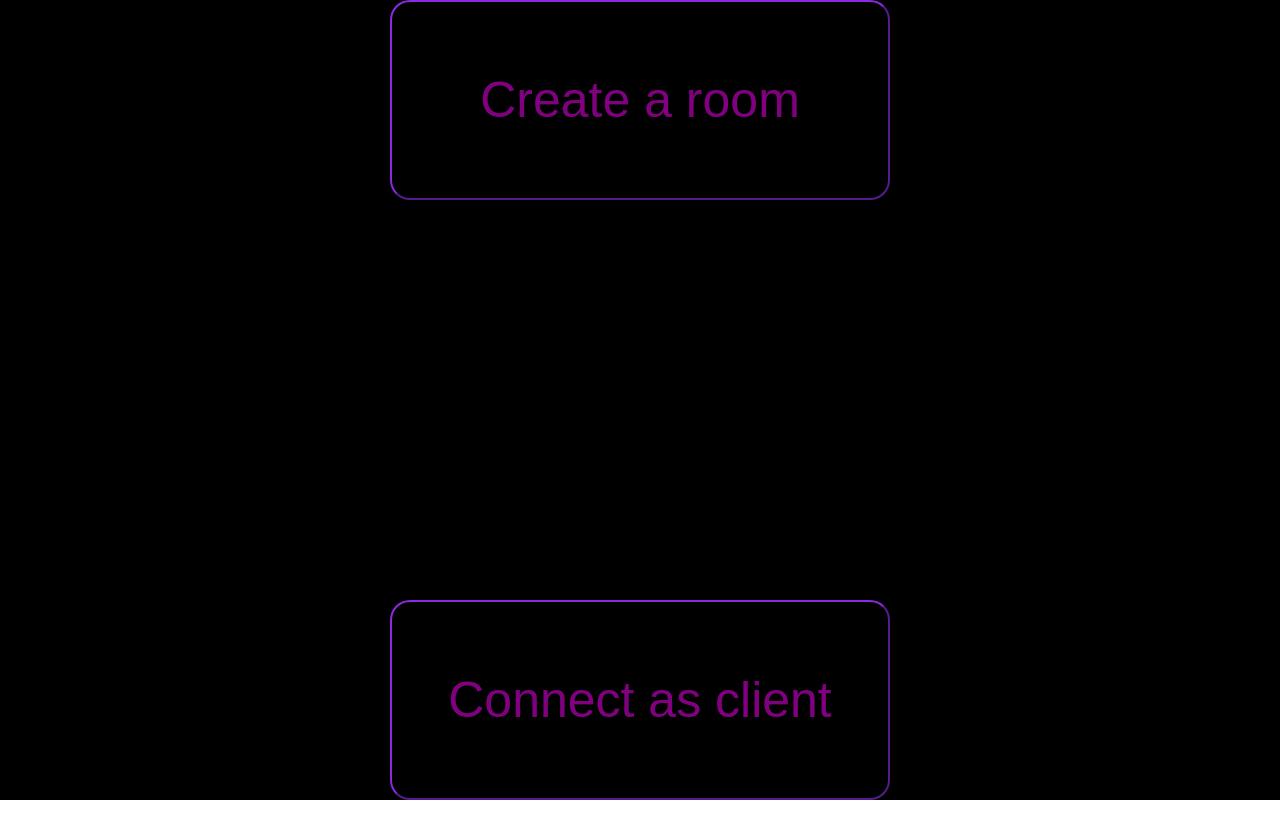
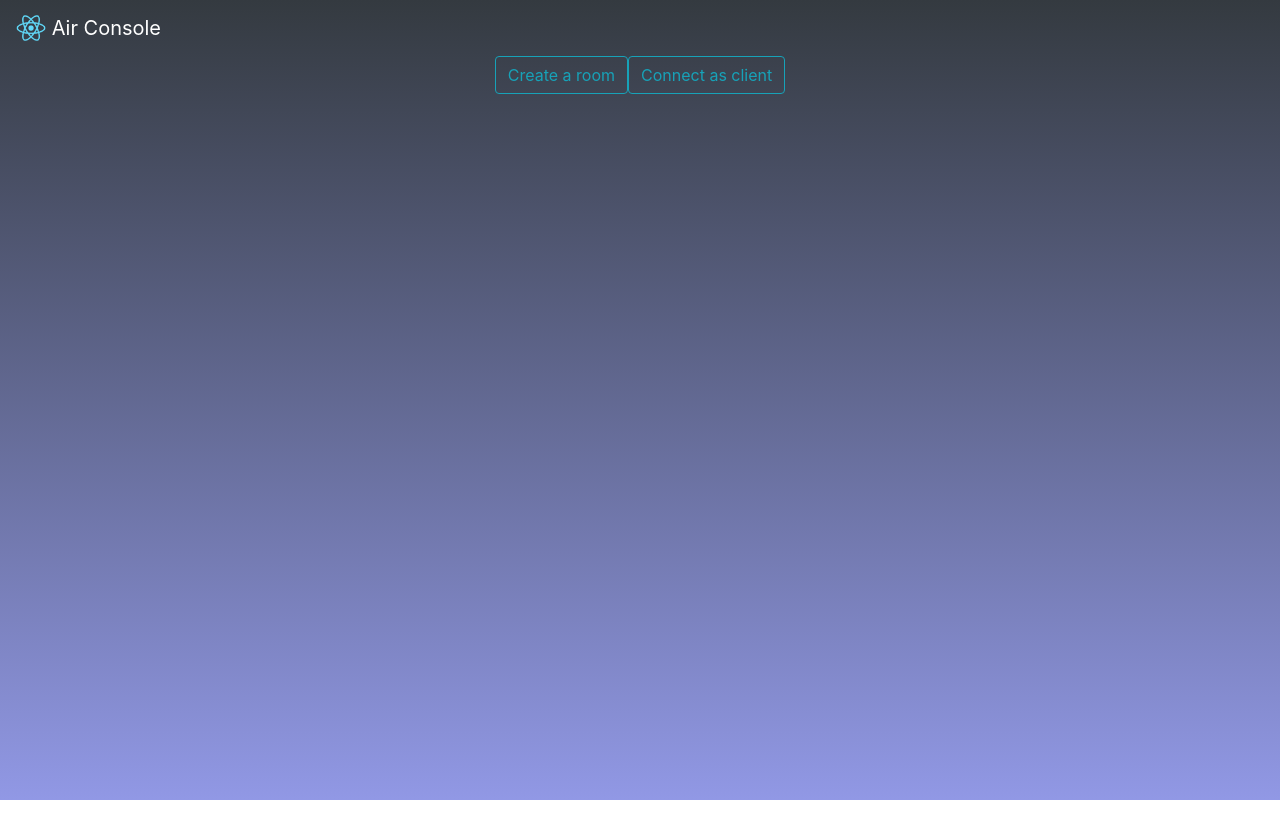
Before and after one commit to rtal-pro/YEP_project3, a React (Create React App) app in the folder front-end/: page / in a window 1280 px wide. Shown: the top 838 px of the page. After the commit the page ends 800 px from the top, so only its background shows below. Built offline with nearby package versions, Linux system fonts and the light colour scheme.

Commit message:
[+] new style

```diff
--- a/front-end/src/App.css
+++ b/front-end/src/App.css
@@ -1,11 +1,12 @@
 .App {
   text-align: center;
-  background-color: black;
-  background-size: cover;
-  display: flex;
-  align-items: center;
-  justify-content: center;
-  height: 100vh;
+  background: linear-gradient(#343a40, #9198e5);
+  height: 100%;
+  width: 100%;
+  left: 0;
+  top: 0;
+  overflow: hidden;
+  position: fixed;
 }
 
 .App-logo {
--- a/front-end/src/App.js
+++ b/front-end/src/App.js
@@ -1,15 +1,17 @@
 import React from "react";
 import { Switch, BrowserRouter, Route } from "react-router-dom";
-//import PrivateRoute from "./Routes/PrivateRoutes";
 import GamingPage from "./Views/GamingPage";
 import LandingPage from "./Views/LandingPage";
 import Sender from "./Views/Sender";
 import Room from "./Views/Room";
+import Navbar from "./Components/NavBar";
+import "bootstrap/dist/css/bootstrap.min.css";
 import "./App.css";
 
 function App() {
   return (
     <div className="App">
+      <Navbar></Navbar>
       <BrowserRouter>
         <Switch>
           <Route exact component={GamingPage} path="/game" />
--- /dev/null
+++ b/front-end/src/Components/NavBar.js
@@ -0,0 +1,24 @@
+import React from "react";
+import { Navbar } from "react-bootstrap";
+import Logo from "../Images/logo192.png";
+
+function NavBar() {
+  return (
+    <div>
+      <Navbar variant="dark" sticky="top">
+        <Navbar.Brand href="#home">
+          <img
+            alt=""
+            src={Logo}
+            width="30"
+            height="30"
+            className="d-inline-block align-top"
+          />{" "}
+          Air Console
+        </Navbar.Brand>
+      </Navbar>
+    </div>
+  );
+}
+
+export default NavBar;
--- a/front-end/src/Views/LandingPage.js
+++ b/front-end/src/Views/LandingPage.js
@@ -1,5 +1,6 @@
 import React from "react";
 import { Container, Button } from "react-bootstrap";
+import "bootstrap/dist/css/bootstrap.min.css";
 import { useHistory } from "react-router-dom";
 import "./Views.css";
 
@@ -10,9 +11,10 @@ function LandingPage() {
     if (route === "room") history.push("/room");
   }
   return (
+    <div>
       <Container>
         <Button
-        className="Button"
+          variant="outline-info"
           onClick={() => {
             handleRoute("room");
           }}
@@ -20,7 +22,7 @@ function LandingPage() {
           Create a room
         </Button>
         <Button
-        className="Button"
+          variant="outline-info"
           onClick={() => {
             handleRoute("sender");
           }}
@@ -28,6 +30,7 @@ function LandingPage() {
           Connect as client
         </Button>
       </Container>
+    </div>
   );
 }
 
```
Also changed, not shown: front-end/src/Images/logo.jpg (added), front-end/src/Images/logo192.png (renamed from front-end/public/logo192.png). Lines whose indentation alone changed are shown as unchanged.
